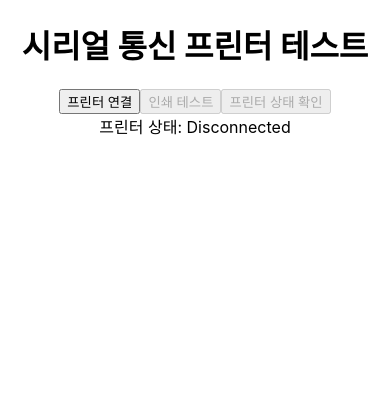
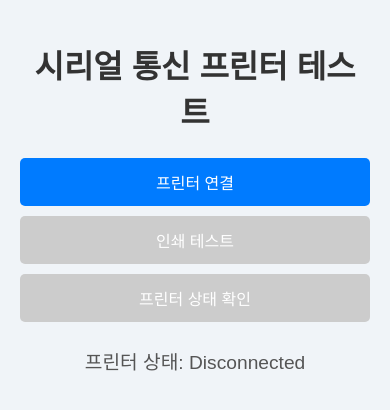
Before and after one commit to uthem150/Receipt-Printer-Serial-Test, a React (Create React App) app in the folder serial-test/: page / in a window 390 px wide. Shown: the top 410 px of the page. Built offline with nearby package versions, Linux system fonts and the light colour scheme.

Commit message:
buffer 모듈을 설치하고, craco를 사용해, Webpack 설정에 적절한 폴리필을 추가

```diff
--- /dev/null
+++ b/serial-test/craco.config.js
@@ -0,0 +1,18 @@
+const webpack = require("webpack");
+
+module.exports = {
+  webpack: {
+    configure: (webpackConfig) => {
+      webpackConfig.resolve.fallback = {
+        buffer: require.resolve("buffer/"),
+        // 다른 필요한 폴리필도 여기에 추가할 수 있음
+      };
+      webpackConfig.plugins.push(
+        new webpack.ProvidePlugin({
+          Buffer: ["buffer", "Buffer"],
+        })
+      );
+      return webpackConfig;
+    },
+  },
+};
--- a/serial-test/src/App.css
+++ b/serial-test/src/App.css
@@ -1,38 +1,63 @@
+/* 전체적인 레이아웃 정렬 및 스타일 설정 */
 .App {
   text-align: center;
+  font-family: Arial, sans-serif;
+  background-color: #f0f4f8;
+  padding: 20px;
+  min-height: 100vh;
 }
 
-.App-logo {
-  height: 40vmin;
-  pointer-events: none;
+/* 제목 스타일 */
+h1 {
+  font-size: 2.5rem;
+  color: #333;
+  margin-bottom: 20px;
 }
 
-@media (prefers-reduced-motion: no-preference) {
-  .App-logo {
-    animation: App-logo-spin infinite 20s linear;
+/* 버튼 기본 스타일 */
+button {
+  background-color: #007bff;
+  color: white;
+  border: none;
+  padding: 12px 20px;
+  font-size: 1rem;
+  margin: 10px;
+  cursor: pointer;
+  border-radius: 5px;
+  transition: background-color 0.3s ease;
+}
+
+/* 버튼 호버 효과 */
+button:hover {
+  background-color: #0056b3;
+}
+
+/* 비활성화된 버튼 스타일 */
+button:disabled {
+  background-color: #cccccc;
+  cursor: not-allowed;
+}
+
+/* 프린터 상태 표시 스타일 */
+#printerStatus {
+  margin-top: 20px;
+  font-size: 1.2rem;
+  color: #555;
+}
+
+/* 버튼 컨테이너 */
+button:focus {
+  outline: none;
+}
+
+/* 모바일 화면에 맞춘 반응형 디자인 */
+@media (max-width: 600px) {
+  button {
+    width: 100%;
+    margin: 5px 0;
+  }
+
+  h1 {
+    font-size: 2rem;
   }
 }
-
-.App-header {
-  background-color: #282c34;
-  min-height: 100vh;
-  display: flex;
-  flex-direction: column;
-  align-items: center;
-  justify-content: center;
-  font-size: calc(10px + 2vmin);
-  color: white;
-}
-
-.App-link {
-  color: #61dafb;
-}
-
-@keyframes App-logo-spin {
-  from {
-    transform: rotate(0deg);
-  }
-  to {
-    transform: rotate(360deg);
-  }
-}
```
Also changed, not shown: serial-test/package.json (+5 -3 lines), 1 other file (tests, documents, lock files or other folders).
